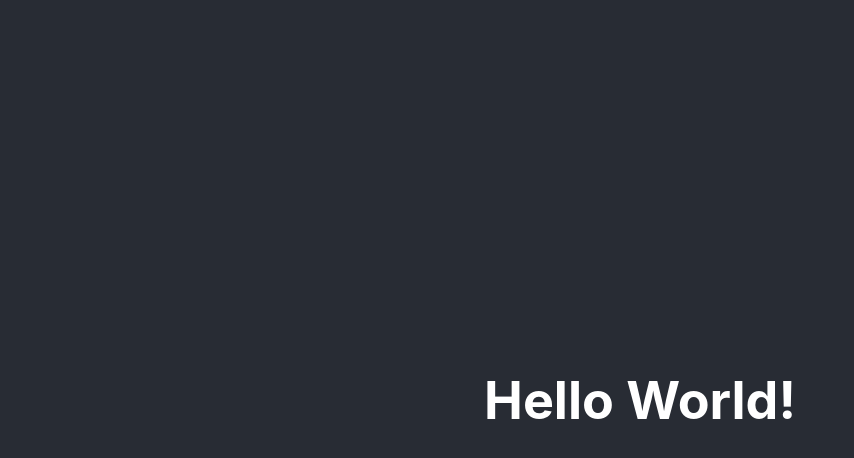
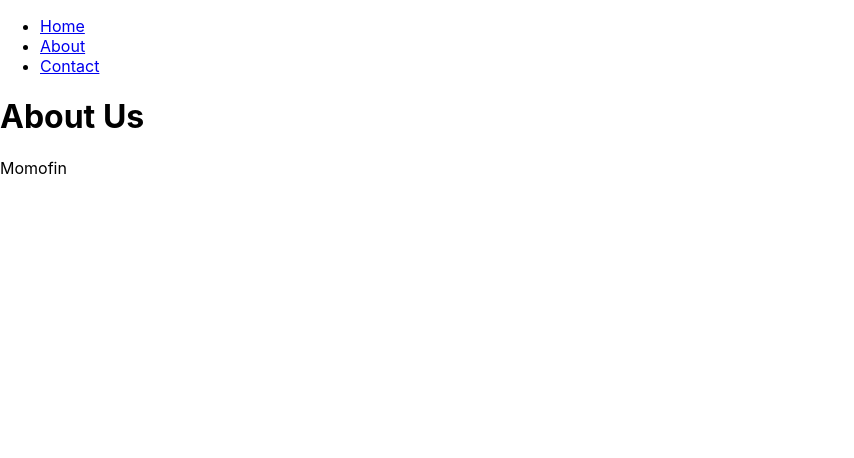
Before and after one commit to ichibangroup/momofin_front, a React (Create React App) app: page /about in a window 1280 px wide. Shown: the top 458 px of the page, without its empty margins (0-854 px from the left). Built offline with nearby package versions, Linux system fonts and the light colour scheme.

Commit message:
feat: set up react router for frontend navigation, implement a skeleton layout component for the app, implementing loading states and transitions, and setting up basic state management

```diff
--- a/package.json
+++ b/package.json
@@ -8,6 +8,7 @@
     "@testing-library/user-event": "^13.5.0",
     "react": "^18.3.1",
     "react-dom": "^18.3.1",
+    "react-router-dom": "^6.26.2",
     "react-scripts": "5.0.1",
     "web-vitals": "^2.1.4"
   },
--- /dev/null
+++ b/src/About.js
@@ -0,0 +1,7 @@
+import React from 'react';
+
+const About = () => {
+  return <h1 className="text-3xl font-bold">About Us</h1>;
+};
+
+export default About;
--- a/src/App.js
+++ b/src/App.js
@@ -1,14 +1,36 @@
-import React from 'react';
-import './App.css';
-import HelloWorld from './HelloWorld';
+import React, { Suspense, lazy } from 'react';
+import { BrowserRouter as Router, Routes, Route } from 'react-router-dom';
+import Layout from './Layout';
+import LoadingIndicator from './LoadingIndicator';
+
+const Home = lazy(() => import('./Home'));
+const About = lazy(() => import('./About'));
+const Contact = lazy(() => import('./Contact'));
 
 function App() {
   return (
-    <div className="App">
-      <HelloWorld />
-    </div>
+    <Router>
+      <Routes>
+        <Route path="/" element={<Layout />}>
+          <Route index element={
+            <Suspense fallback={<LoadingIndicator />}>
+              <Home />
+            </Suspense>
+          } />
+          <Route path="about" element={
+            <Suspense fallback={<LoadingIndicator />}>
+              <About />
+            </Suspense>
+          } />
+          <Route path="contact" element={
+            <Suspense fallback={<LoadingIndicator />}>
+              <Contact />
+            </Suspense>
+          } />
+        </Route>
+      </Routes>
+    </Router>
   );
 }
 
-
 export default App;
--- /dev/null
+++ b/src/Contact.js
@@ -0,0 +1,7 @@
+import React from 'react';
+
+const Contact = () => {
+  return <h1 className="text-3xl font-bold">Contact Us</h1>;
+};
+
+export default Contact;
--- /dev/null
+++ b/src/Home.js
@@ -0,0 +1,7 @@
+import React from 'react';
+
+const Home = () => {
+  return <h1 className="text-3xl font-bold">Welcome to the Home Page</h1>;
+};
+
+export default Home;
--- /dev/null
+++ b/src/Layout.js
@@ -0,0 +1,28 @@
+import React from 'react';
+import { Outlet, Link } from 'react-router-dom';
+
+const Layout = () => {
+  return (
+    <div className="flex flex-col min-h-screen">
+      <header className="bg-blue-600 text-white p-4">
+        <nav>
+          <ul className="flex space-x-4">
+            <li><Link to="/" className="hover:underline">Home</Link></li>
+            <li><Link to="/about" className="hover:underline">About</Link></li>
+            <li><Link to="/contact" className="hover:underline">Contact</Link></li>
+          </ul>
+        </nav>
+      </header>
+
+      <main className="flex-grow container mx-auto px-4 py-8">
+        <Outlet />
+      </main>
+
+      <footer className="bg-gray-200 p-4 text-center">
+        <p> Momofin </p>
+      </footer>
+    </div>
+  );
+};
+
+export default Layout;
--- /dev/null
+++ b/src/LoadingIndicator.js
@@ -0,0 +1,9 @@
+import React from 'react';
+
+const LoadingIndicator = () => (
+  <div className="flex justify-center items-center h-full">
+    <div className="animate-spin rounded-full h-12 w-12 border-t-2 border-b-2 border-blue-500"></div>
+  </div>
+);
+
+export default LoadingIndicator;
```
Also changed, not shown: 1 other file (tests, documents, lock files or other folders).
